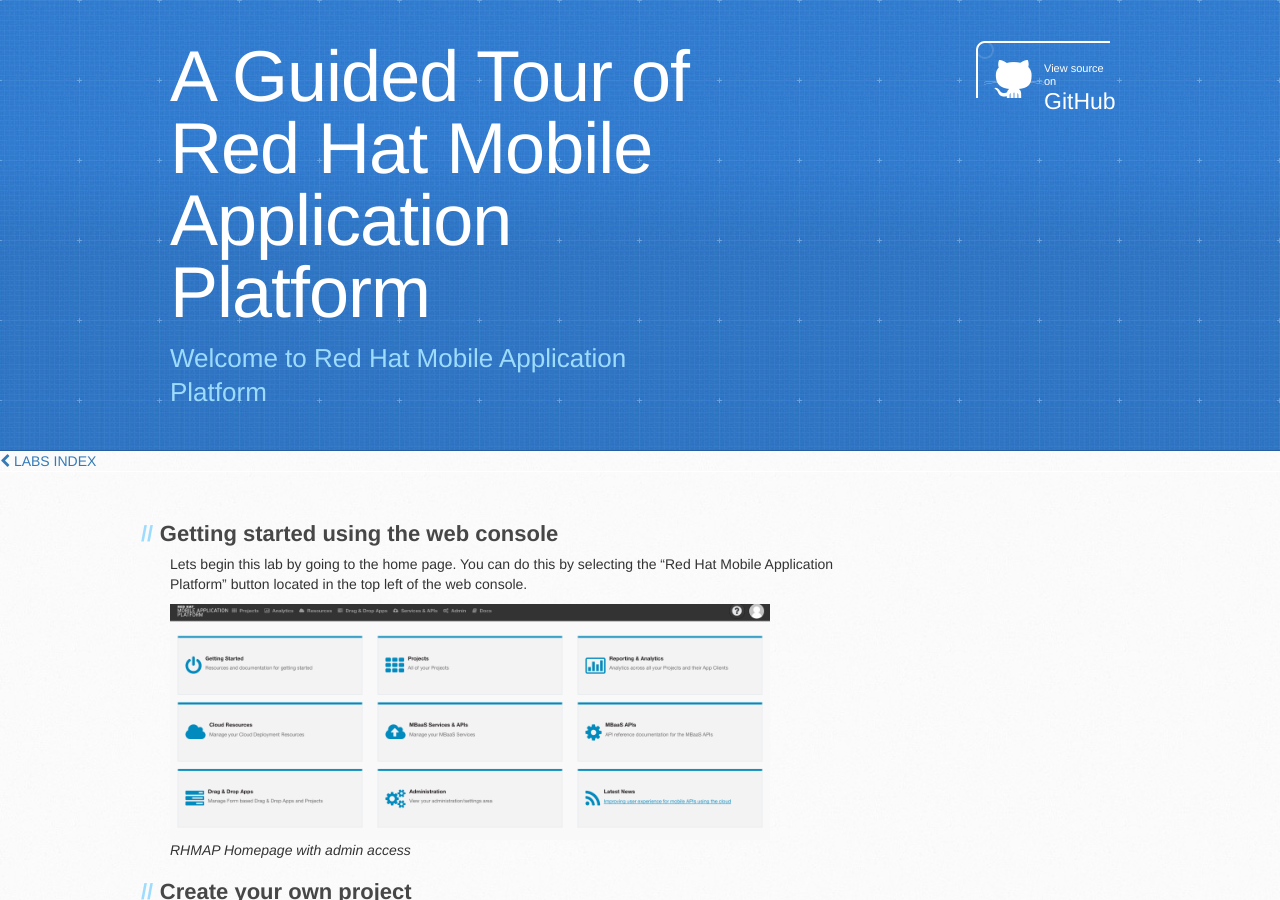
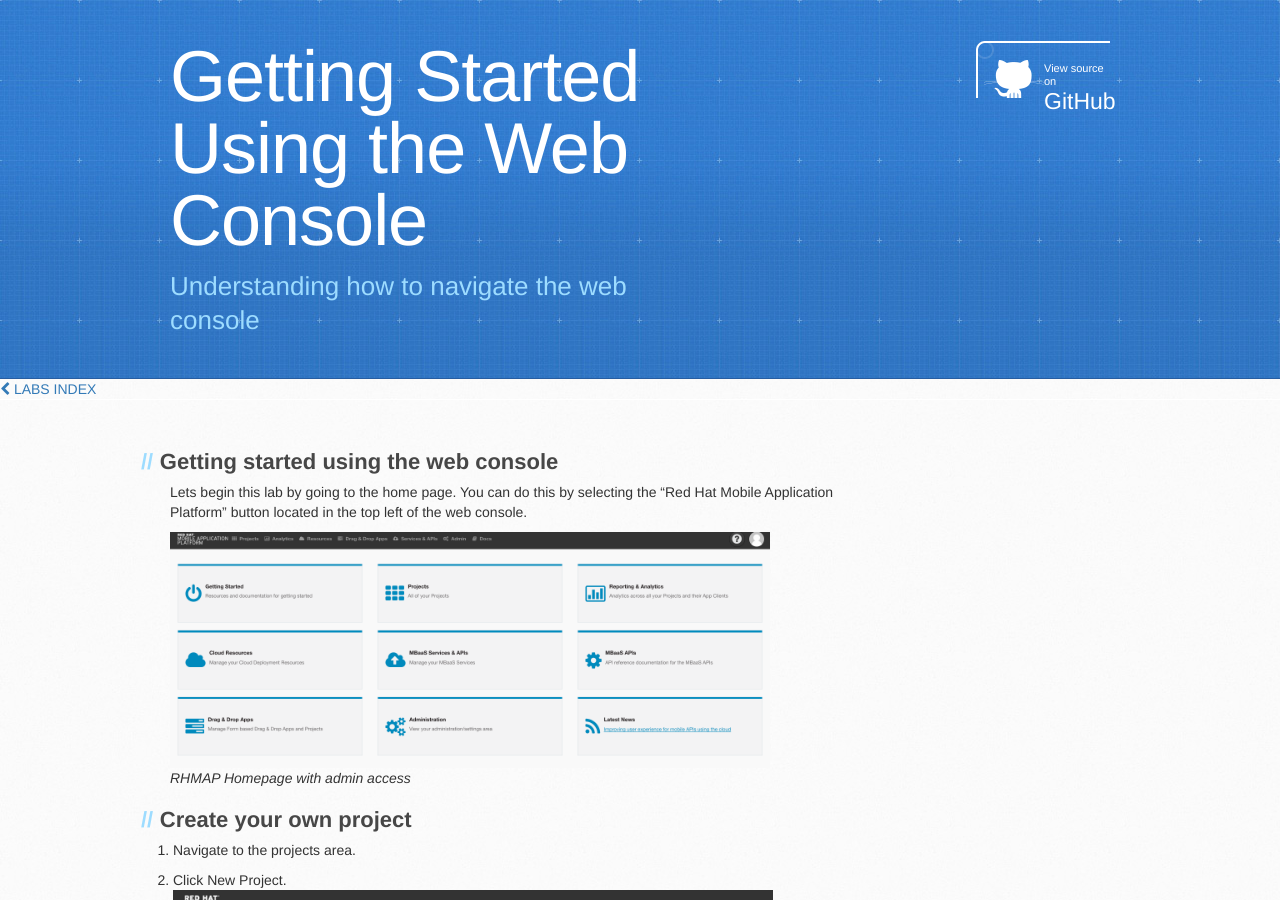
Before and after one commit to RedHatGov/rhmap-workshops, a Jekyll site: the page built from docs/www/4.2/default/a-tour-of-the-webconsole-xamarin.md, in a window 1280 px wide and 900 px high. Built offline with Jekyll 4.4.1, drawn with Linux system fonts in a browser that asks for light colours; some web fonts are replaced.

```diff
--- a/docs/www/4.2/default/a-tour-of-the-webconsole.md
+++ b/docs/www/4.2/default/a-tour-of-the-webconsole-xamarin.md
@@ -1,8 +1,8 @@
 ---
 layout: lab
-title: A Guided Tour of Red Hat Mobile Application Platform
-subtitle: Welcome to Red Hat Mobile Application Platform
-html_title: Welcome to Red Hat Mobile Application Platform
+title: Getting Started Using the Web Console
+subtitle: Understanding how to navigate the web console
+html_title: Getting started using the web console
 categories: [lab, intro, welcome, developers, ops]
 ---
 
```
Also changed, not shown: docs/www/4.2/default/a-tour-of-the-webconsole-cloud-app.md (added, +60 -0 lines), docs/www/4.2/default/workshop-index.md (+3 -1 lines), docs/www/4.2/default/screenshots/rhmap-editor.png (added).
